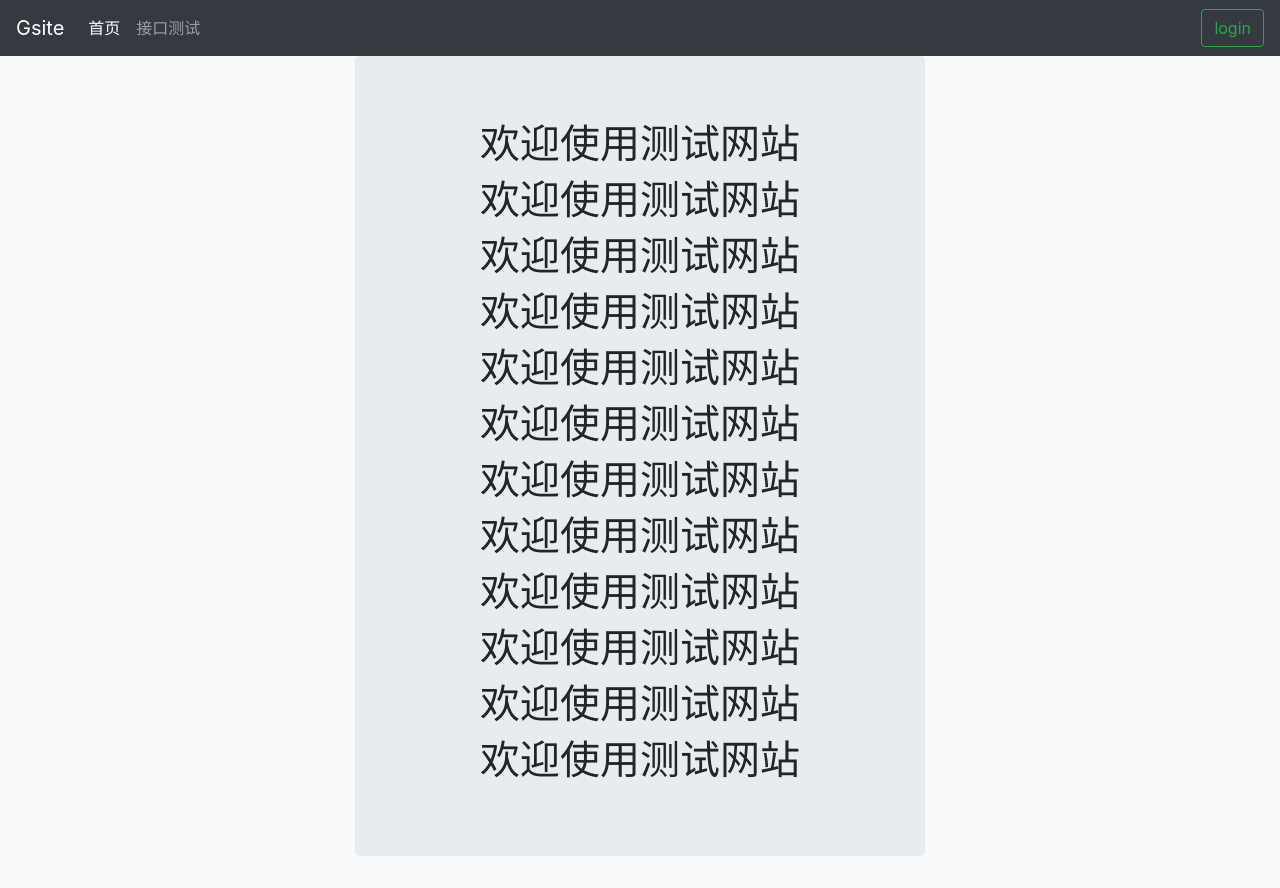
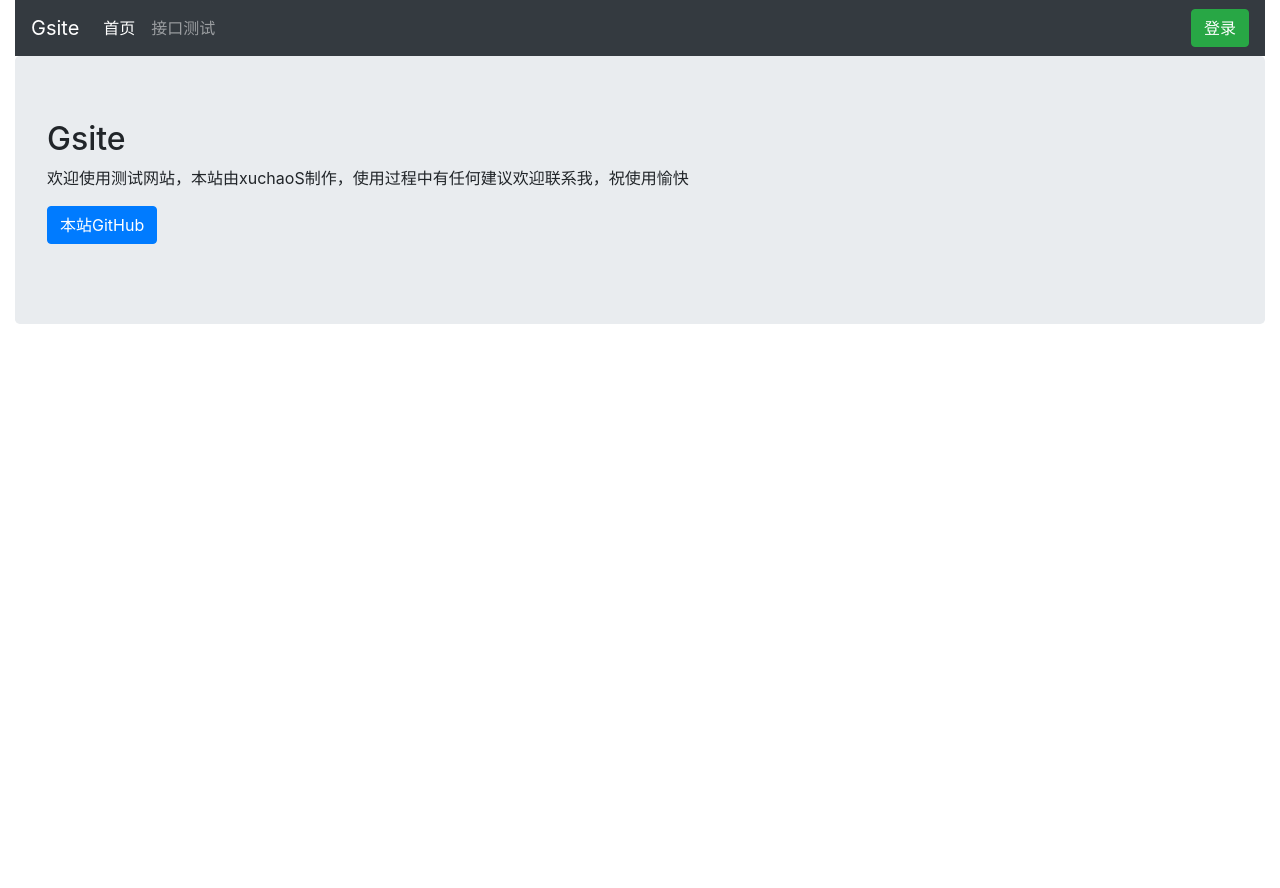
Before and after one commit to xuchaoS/gsite, a Django app: page / in a window 1280 px wide. After the commit the page ends 324 px from the top, so only its background shows below. Run offline with Django 3.2, Linux system fonts and the light colour scheme; some libraries are stand-ins or nearby versions.

Commit message:
修改界面

```diff
--- a/home/templates/home.base.html
+++ /dev/null
@@ -1,7 +0,0 @@
-{% extends 'base.html' %}
-
-{% block home %}
-    <li class="nav-item active">
-        <a class="nav-link" href="{% url 'home' %}">首页 <span class="sr-only">(current)</span></a>
-    </li>
-{% endblock %}
--- a/home/templates/index.html
+++ b/home/templates/index.html
@@ -1,48 +1,19 @@
-{% extends 'home.base.html' %}
+{% extends 'base.html' %}
+
+{% block home %}active{% endblock %}
 
 {% block body %}
-    <div class="container">
-
-        <div class="row">
-            <div class="col-md-6 offset-md-3 jumbotron">
-                <div class="text-center">
-                    <h1>欢迎使用测试网站</h1>
-                </div>
-                <div class="text-center">
-                    <h1>欢迎使用测试网站</h1>
-                </div>
-                <div class="text-center">
-                    <h1>欢迎使用测试网站</h1>
-                </div>
-                <div class="text-center">
-                    <h1>欢迎使用测试网站</h1>
-                </div>
-                <div class="text-center">
-                    <h1>欢迎使用测试网站</h1>
-                </div>
-                <div class="text-center">
-                    <h1>欢迎使用测试网站</h1>
-                </div>
-                <div class="text-center">
-                    <h1>欢迎使用测试网站</h1>
-                </div>
-                <div class="text-center">
-                    <h1>欢迎使用测试网站</h1>
-                </div>
-                <div class="text-center">
-                    <h1>欢迎使用测试网站</h1>
-                </div>
-                <div class="text-center">
-                    <h1>欢迎使用测试网站</h1>
-                </div>
-                <div class="text-center">
-                    <h1>欢迎使用测试网站</h1>
-                </div>
-                <div class="text-center">
-                    <h1>欢迎使用测试网站</h1>
-                </div>
-            </div>
+    <div class="col-md-12">
+        <div class="jumbotron">
+            <h2>
+                Gsite
+            </h2>
+            <p>
+                欢迎使用测试网站，本站由xuchaoS制作，使用过程中有任何建议欢迎联系我，祝使用愉快
+            </p>
+            <p>
+                <a class="btn btn-primary btn-large" href="https://github.com/xuchaoS/gsite" target="view_window">本站GitHub</a>
+            </p>
         </div>
-
     </div>
 {% endblock %}
--- a/interface/templates/interface.html
+++ /dev/null
@@ -1,3 +0,0 @@
-{% extends 'interface.base.html' %}
-
-{% block content %}interface{% endblock %}
--- /dev/null
+++ b/interface/templates/testcase.html
@@ -0,0 +1,5 @@
+{% extends 'interface_base.html' %}
+
+{% block testcase %}active{% endblock %}
+
+{% block content %}interface{% endblock %}
--- a/interface/views.py
+++ b/interface/views.py
@@ -5,4 +5,4 @@ from django.contrib.auth.decorators import login_required
 
 @login_required
 def index(request):
-    return render(request, 'interface.html')
+    return render(request, 'testcase.html')
--- a/templates/base.html
+++ b/templates/base.html
@@ -6,56 +6,70 @@
     {% load staticfiles %}
     <link rel="stylesheet" href="{% static 'bootstrap/css/bootstrap.min.css' %}">
 </head>
-<body class="bg-light">
-<nav class="navbar sticky-top navbar-expand navbar-dark bg-dark">
+<body>
+<div class="container-fluid">
+    <div class="row">
+        <div class="col-md-12">
+            <nav class="navbar navbar-expand-lg navbar-dark bg-dark">
                 <a class="navbar-brand" href="{% url 'home' %}">Gsite</a>
-    <button class="navbar-toggler" type="button" data-toggle="collapse" data-target="#navbarSupportedContent"
-            aria-controls="navbarSupportedContent" aria-expanded="false" aria-label="Toggle navigation">
-        <span class="navbar-toggler-icon"></span>
-    </button>
-
-    <div class="collapse navbar-collapse" id="navbarSupportedContent">
                 <ul class="navbar-nav mr-auto">
-            {% block home %}
-                <li class="nav-item">
+                    <li class="nav-item {% block home %}{% endblock %}">
                         <a class="nav-link" href="{% url 'home' %}">首页</a>
                     </li>
-            {% endblock %}
-            {% block interface %}
-                <li class="nav-item">
+                    <li class="nav-item {% block interface %}{% endblock %}">
                         <a class="nav-link" href="{% url 'interface' %}">接口测试</a>
                     </li>
-            {% endblock %}
-            {#      <li class="nav-item dropdown">#}
-            {#        <a class="nav-link dropdown-toggle" href="#" id="navbarDropdown" role="button" data-toggle="dropdown" aria-haspopup="true" aria-expanded="false">#}
-            {#          Dropdown#}
-            {#        </a>#}
-            {#        <div class="dropdown-menu" aria-labelledby="navbarDropdown">#}
-            {#          <a class="dropdown-item" href="#">Action</a>#}
-            {#          <a class="dropdown-item" href="#">Another action</a>#}
-            {#          <div class="dropdown-divider"></div>#}
-            {#          <a class="dropdown-item" href="#">Something else here</a>#}
-            {#        </div>#}
-            {#      </li>#}
-            {#      <li class="nav-item">#}
-            {#        <a class="nav-link disabled" href="#">Disabled</a>#}
-            {#      </li>#}
                 </ul>
-        {#    <form class="form-inline my-2 my-lg-0">#}
-        {#      <input class="form-control mr-sm-2" type="search" placeholder="Search" aria-label="Search">#}
-        {#              <button class="btn btn-outline-success my-2 my-sm-0" type="submit">Search</button>#}
                 {% if user.is_authenticated %}
-            <a class="btn btn-outline-success my-2 my-sm-0" href="{% url 'logout' %}">logout</a>
+                    <a class="btn btn-danger" href="{% url 'logout' %}">退出</a>
                     {% if user.is_superuser %}
-                <a class="btn btn-outline-success my-2 my-sm-0" href="/admin/">admin</a>
+                        <a class="btn btn-primary carousel-item-right" href="/admin/" target="view_window">admin</a>
                     {% endif %}
                 {% else %}
-            <a class="btn btn-outline-success my-2 my-sm-0" href="{% url 'login' %}">login</a>
+                    <a id="modal-login" href="#modal-container-login" role="button" class="btn btn-success"
+                       data-toggle="modal">登录</a>
+                    <div class="modal fade" id="modal-container-login" role="dialog" aria-labelledby="myModalLabel"
+                         aria-hidden="true">
+                        <div class="modal-dialog" role="document">
+                            <div class="modal-content">
+                                <div class="modal-header">
+                                    <h5 class="modal-title" id="myModalLabel">登录</h5>
+                                    <button type="button" class="close" data-dismiss="modal">
+                                        <span aria-hidden="true">×</span>
+                                    </button>
+                                </div>
+                                <form method="post" action="{% url 'login' %}" role="form">
+                                    <div class="modal-body">
+                                        {% csrf_token %}
+                                        <div class="form-group">
+                                            <label for="id_username">用户名:</label>
+                                            <input type="text" name="username" placeholder="用户名"
+                                                   class="form-control" required id="id_username"/>
+                                        </div>
+                                        <div class="form-group">
+                                            <label for="id_password">密码:</label>
+                                            <input type="password" name="password" placeholder="密码"
+                                                   class="form-control" required id="id_password"/>
+                                        </div>
+                                    </div>
+                                    <div class="modal-footer">
+                                        <button type="submit" class="btn btn-primary">登录</button>
+                                        <button type="reset" class="btn btn-danger">重置</button>
+                                        <button type="button" class="btn btn-secondary" data-dismiss="modal">取消
+                                        </button>
+                                    </div>
+                                </form>
+                            </div>
+                        </div>
+                    </div>
                 {% endif %}
-        {#    </form>#}
+            </nav>
         </div>
-</nav>
+    </div>
+    <div class="row">
         {% block body %}{% endblock %}
+    </div>
+</div>
 <script src="{% static 'jquery-3.3.1.slim.min.js' %}"></script>
 <script src="{% static 'popper.min.js' %}"></script>
 <script src="{% static 'bootstrap/js/bootstrap.min.js' %}"></script>
```
Also changed, not shown: account/templates/login.html (+1 -11 lines), interface/templates/interface.base.html (deleted, +0 -33 lines), interface/templates/interface_base.html (added, +22 -0 lines). Lines whose indentation alone changed are shown as unchanged.
